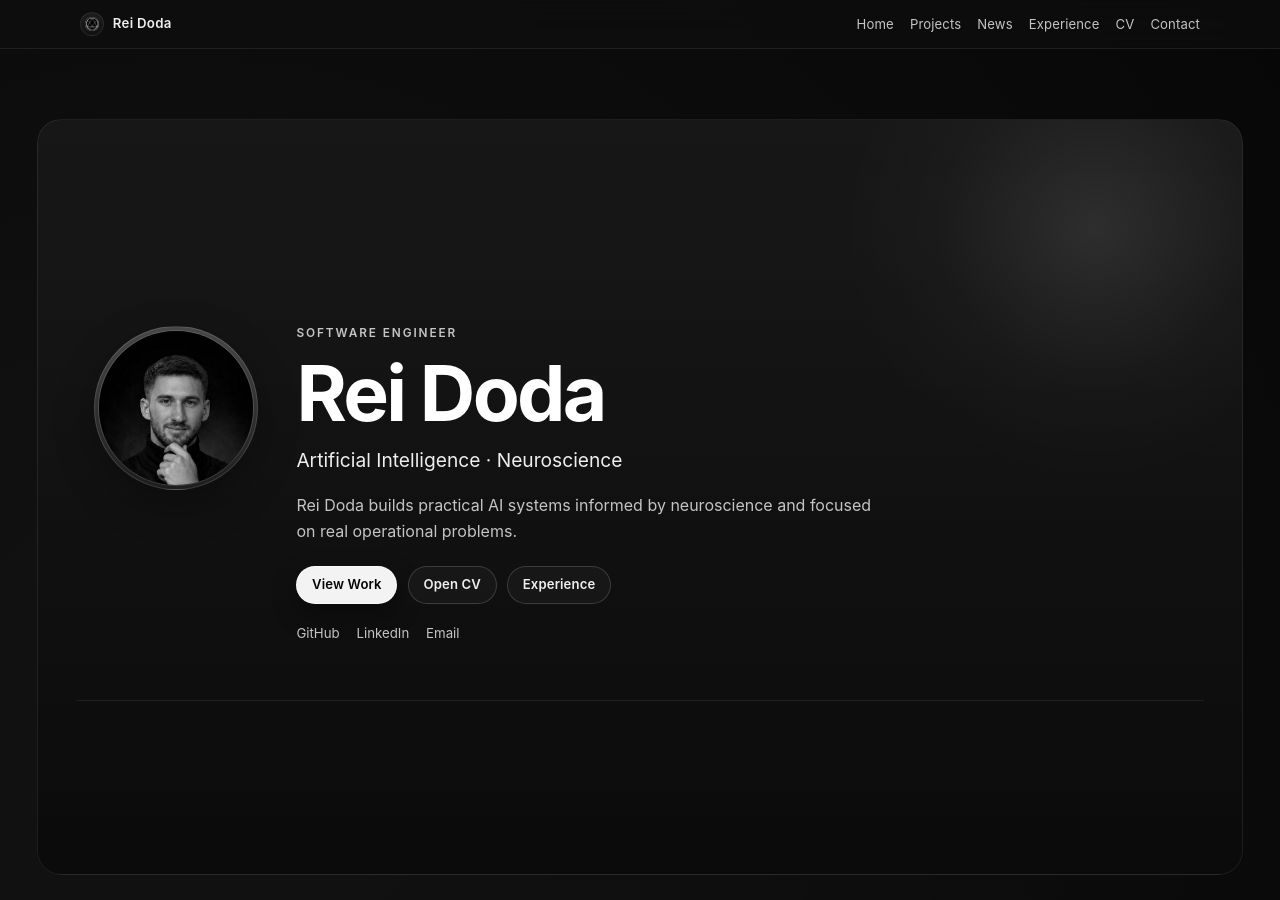
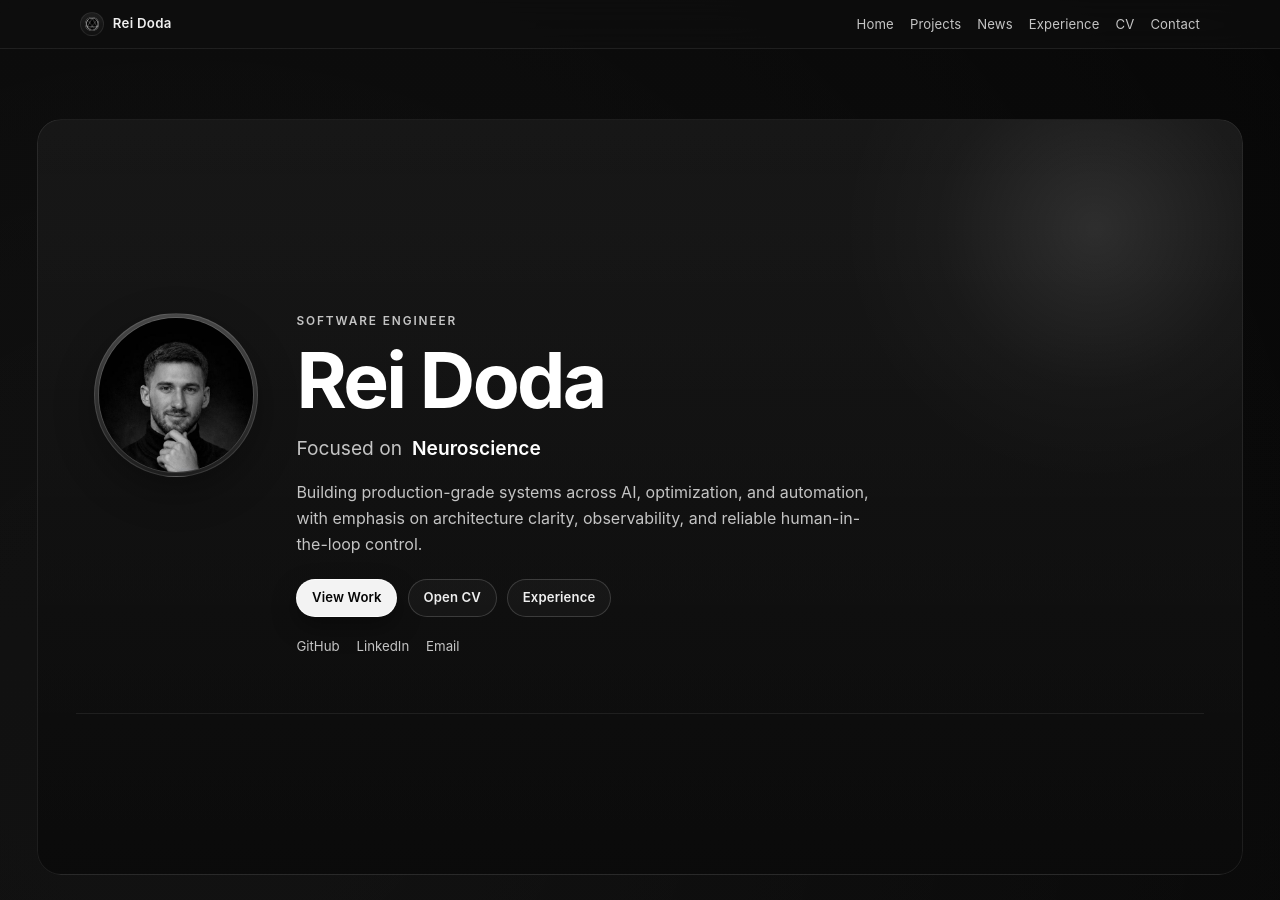
Before and after one commit to reiidoda/reiidoda.github.io, a Jekyll site: the page built from index.html, in a window 1280 px wide and 900 px high. Built offline with Jekyll 4.4.1, drawn with Linux system fonts in a browser that asks for light colours.

Commit message:
Restore animated hero focus line

```diff
--- a/index.html
+++ b/index.html
@@ -36,9 +36,18 @@
             <div class="hero-copy hero-copy--intro">
               <p class="hero-kicker">Software Engineer</p>
               <h1 id="hero-title">Rei Doda</h1>
-              <p class="hero-identity">Artificial Intelligence · Neuroscience</p>
+              <p class="hero-identity">
+                <span class="hero-identity-static">Focused on</span>
+                <span
+                  class="term-cycle"
+                  data-term-cycle
+                  data-term-delay="3600"
+                  data-terms="Artificial Intelligence|Neuroscience"
+                >Artificial Intelligence</span>
+              </p>
               <p class="hero-summary">
-                Rei Doda builds practical AI systems informed by neuroscience and focused on real operational problems.
+                Building production-grade systems across AI, optimization, and automation, with emphasis on architecture clarity,
+                observability, and reliable human-in-the-loop control.
               </p>
 
               <div class="hero-actions" data-hero-actions-intro>
```
